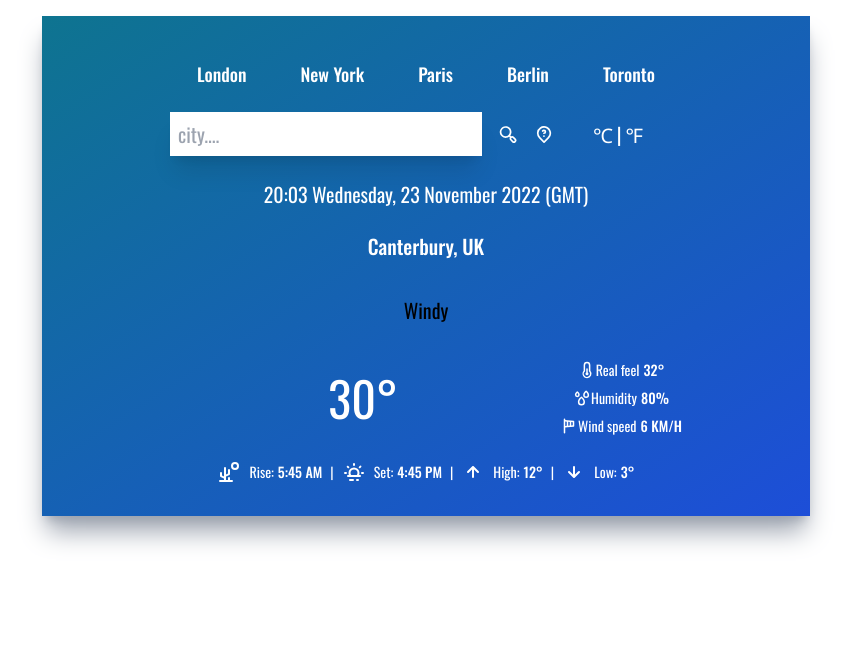
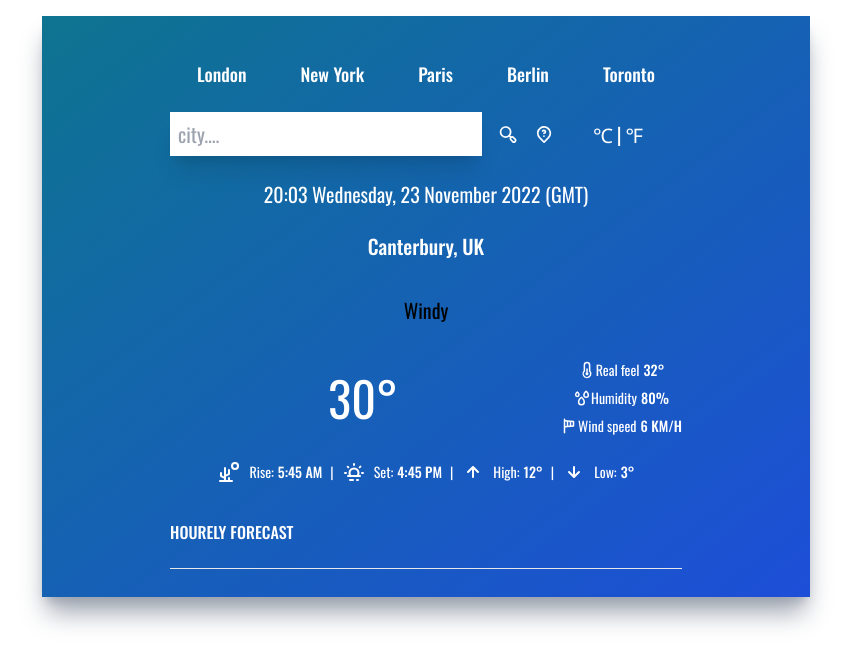
Before and after one commit to HMP1993/weather-app, a React (Create React App) app: page / in a window 1280 px wide. Shown: the top 666 px of the page, without its empty margins (214-1065 px from the left). Built offline with nearby package versions, Linux system fonts and the light colour scheme.

Commit message:
starting Forecast comp

```diff
--- a/src/App.js
+++ b/src/App.js
@@ -1,5 +1,6 @@
 import UilReact from "@iconscout/react-unicons/icons/uil-react";
 import "./App.css";
+import Forecast from "./components/Forecast";
 import Input from "./components/Input";
 import TempratureAndDetails from "./components/TempratureAndDetails";
 import TimeAndLocation from "./components/TimeAndLocation";
@@ -13,6 +14,7 @@
 
       <TimeAndLocation/>
       <TempratureAndDetails/>
+      <Forecast/>
     </div>
   );
 }
--- /dev/null
+++ b/src/components/Forecast.js
@@ -0,0 +1,14 @@
+import React from "react";
+
+function Forecast() {
+  return (
+    <div>
+      <div className=" flex items-center justify-start my-6">
+        <p className=" text-white font-medium uppercase">hourely Forecast</p>
+      </div>
+      <hr className=" my-2" />
+    </div>
+  );
+}
+
+export default Forecast;
```
